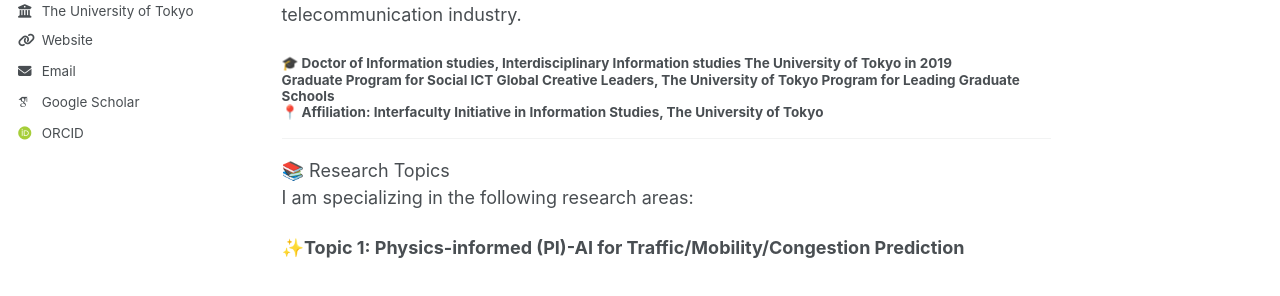
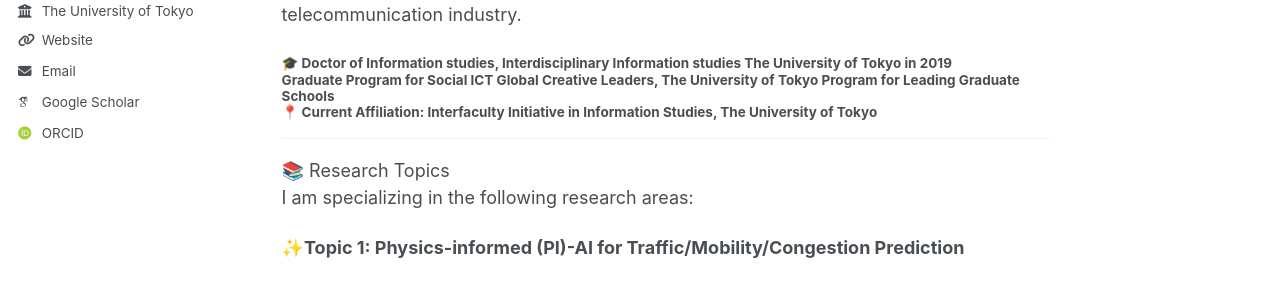
Before and after one commit to christie888/christie888.github.io, a Jekyll site: the page built from _pages/about.md, in a window 1280 px wide and 900 px high. Shown: the part 348-644 px from the top of the window. Built offline with Jekyll 4.4.1, drawn with Linux system fonts in a browser that asks for light colours; some web fonts are replaced.

Commit message:
Update about.md

```diff
--- a/_pages/about.md
+++ b/_pages/about.md
@@ -10,7 +10,7 @@
 ## 👤 About Me
 ---
 My name is  Hangli Ge (葛杭丽 | 葛杭麗). I am currently a Project Lecturer at the University of Tokyo. My research topics include ubiquitous computing, IoT, signal processing, spatio-temporal big data, knowledge graph, especially in the fields of smart city, traffic optimization, urban computing, digital twin, etc. I also have R&D experience in the telecommunication industry.
-#### 🎓 Doctor of Information studies, Interdisciplinary Information studies The University of Tokyo in 2019　　<br>  Graduate Program for Social ICT Global Creative Leaders, The University of Tokyo Program for Leading Graduate Schools <br>📍 Affiliation: Interfaculty Initiative in Information Studies, The University of Tokyo
+#### 🎓 Doctor of Information studies, Interdisciplinary Information studies The University of Tokyo in 2019　　<br>  Graduate Program for Social ICT Global Creative Leaders, The University of Tokyo Program for Leading Graduate Schools <br>📍 Current Affiliation: Interfaculty Initiative in Information Studies, The University of Tokyo
 
 ---
 
```
